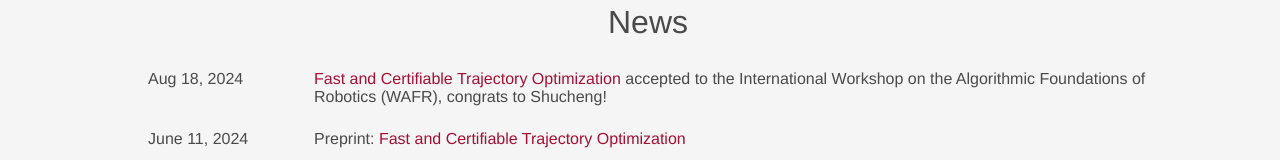
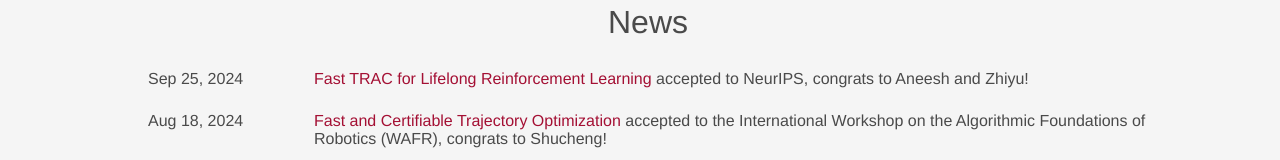
Before and after one commit to ComputationalRobotics/ComputationalRobotics.github.io, a React (Create React App) app: page / in a window 1280 px wide. Shown: the part 487-647 px from the top of the page. Built offline with nearby package versions, Linux system fonts and the light colour scheme.

Commit message:
add news

```diff
--- a/src/components/HomePage/RecentNews.js
+++ b/src/components/HomePage/RecentNews.js
@@ -4,6 +4,12 @@ import './RecentNews.css';
 // If you want to add to the news, just create dictionaries with keys 'date' (string), and 'content' (array of dictionaries).
 // If you want to add hyperlinks, just create dictionary with keys 'text' and 'link', otherwise just create text.
 const newsItems = [
+    {
+    date: 'Sep 25, 2024',
+    content: [
+      { text: 'Fast TRAC for Lifelong Reinforcement Learning', link: 'https://computationalrobotics.seas.harvard.edu/TRAC/'},
+      { text: ' accepted to NeurIPS, congrats to Aneesh and Zhiyu!'}
+    ],},
     {
     date: 'Aug 18, 2024',
     content: [
--- a/src/components/PublicationsPage.js
+++ b/src/components/PublicationsPage.js
@@ -49,14 +49,15 @@ const allPublications = [
   },
   {
     id: 10,
-    title: 'Pick up the PACE: A Parameter-Free Optimizer for Lifelong Reinforcement Learning',
-    journal_year: 'arXiv preprint 2024',
+    title: 'Fast TRAC: A Parameter-Free Optimizer for Lifelong Reinforcement Learning',
+    journal_year: 'Conference on Neural Information Processing Systems (NeurIPS) 2024',
     people: ['Aneesh Muppidi', 'Zhiyu Zhang', 'Heng Yang'],
     tags: ['Lifelong Learning', 'Online Learning', 'Reinforcement Learning'],
     pdfLink: 'https://arxiv.org/pdf/2405.16642',
     year: 2024,
     codeLink: 'https://github.com/ComputationalRobotics/TRAC',
-    projectLink: 'https://computationalrobotics.seas.harvard.edu/TRAC/'
+    projectLink: 'https://computationalrobotics.seas.harvard.edu/TRAC/',
+    abbrev: 'NeurIPS'
   },
   {
     id: 9,
```
Also changed, not shown: 11 other files (tests, documents, lock files or other folders).
